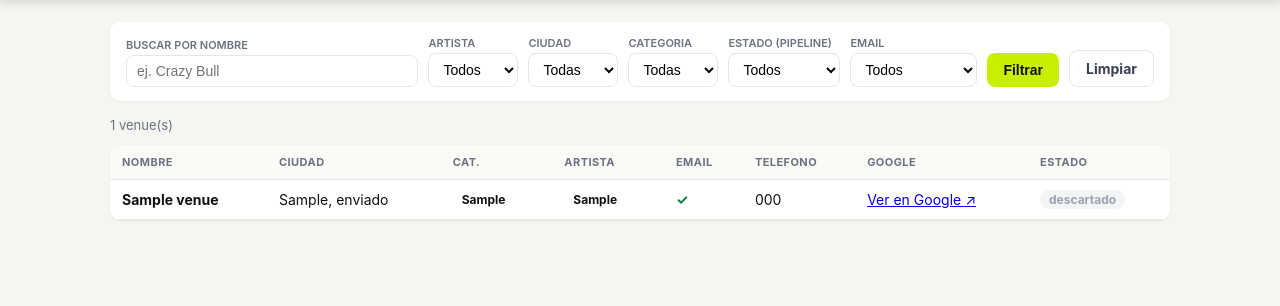
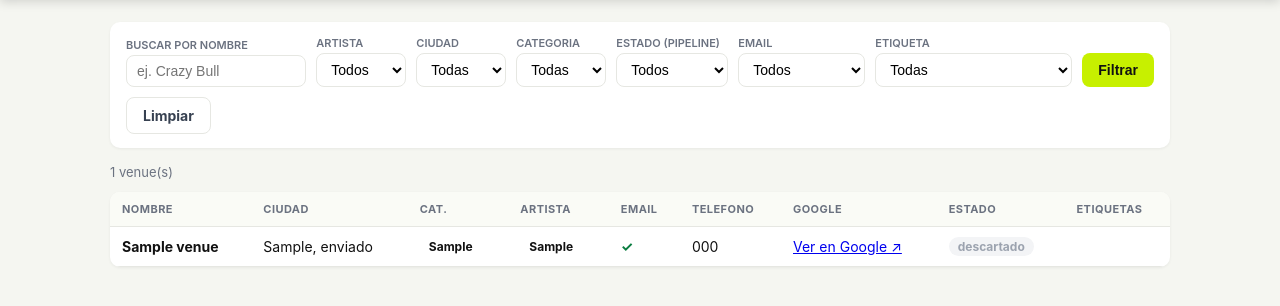
Before and after one commit to bragicompany/bragicrm, a Flask app: page /venues in a window 1280 px wide. Shown: the part 49-355 px from the top of the page. Run offline with Flask 3, Linux system fonts and the light colour scheme; tables that the repository leaves empty hold one stand-in row (values such as "Sample post"); some libraries are stand-ins or nearby versions.

Commit message:
Etiquetas para venues: marcar desde la lista y la ficha, con filtro
- Nueva columna venues.etiquetas (migracion ADD COLUMN, no borra datos).
- 3 etiquetas: Recontactar (otro artista) / Buen contacto / No molestar;
  varias por venue (se guardan separadas por coma).
- Lista: desplegable por fila para marcar/desmarcar sin salir, + filtro por
  etiqueta. Ficha: casillas en el formulario de edicion.
- Buscador ya insensible a mayus/minus tambien aplica aqui.

Co-Authored-By: Claude Opus 4.8 <noreply@anthropic.com>

```diff
--- a/app.py
+++ b/app.py
@@ -178,6 +178,9 @@ def lista():
     buscar = request.args.get("q") or None
     email_filtro = request.args.get("email") or ""  # 'si' | 'no' | ''
     con_email = True if email_filtro == "si" else (False if email_filtro == "no" else None)
+    etiqueta = request.args.get("etiqueta") or None
+    if etiqueta not in ETIQUETAS_VALIDAS:
+        etiqueta = None
 
     venues = database.listar_venues(
         ciudad=ciudad,
@@ -186,6 +189,7 @@ def lista():
         categoria=categoria,
         buscar=buscar,
         con_email=con_email,
+        etiqueta=etiqueta,
     )
 
     # Opciones para los menus de filtro (valores que existen en la base).
@@ -202,9 +206,11 @@ def lista():
         "categoria": categoria or "",
         "q": buscar or "",
         "email": email_filtro,
+        "etiqueta": etiqueta or "",
     }
 
-    return render_template("lista.html", venues=venues, filtros=filtros, seleccion=seleccion)
+    return render_template("lista.html", venues=venues, filtros=filtros, seleccion=seleccion,
+                           etiquetas=ETIQUETAS, lista_actual=request.full_path.rstrip("?"))
 
 
 @app.route("/venue/<int:venue_id>")
@@ -239,6 +245,7 @@ def ficha(venue_id):
         asuntos_por_idioma=asuntos_por_idioma,
         idioma_default=(perfil.get("idioma_correo", "en") if perfil else "en"),
         brochure_falta=brochure_falta,
+        etiquetas=ETIQUETAS,
         enviados_semana=database.contar_enviados_recientes(7),
         correo_ok=request.args.get("correo_ok"),
         correo_error=request.args.get("correo_error"),
@@ -255,6 +262,34 @@ CAMPOS_FORM = [
     "mejor_canal", "proxima_accion", "recordatorio_fecha", "notas",
 ]
 
+# Etiquetas disponibles para marcar venues: (clave interna, nombre visible).
+# La clave se guarda en la base (columna 'etiquetas', separadas por coma); el nombre
+# es lo que se muestra. Para agregar una etiqueta nueva, añade una línea aquí.
+ETIQUETAS = [
+    ("recontactar", "Recontactar (otro artista)"),
+    ("buen_contacto", "Buen contacto"),
+    ("no_molestar", "No molestar"),
+]
+ETIQUETAS_VALIDAS = {clave for clave, _ in ETIQUETAS}
+
+
+def _leer_etiquetas_form():
+    """Lee las etiquetas marcadas en un formulario (casillas name='etiquetas'),
+    descarta las desconocidas y las devuelve como texto 'a,b' (o None si ninguna)."""
+    marcadas = [e for e in request.form.getlist("etiquetas") if e in ETIQUETAS_VALIDAS]
+    return ",".join(marcadas) or None
+
+
+@app.route("/venue/<int:venue_id>/etiquetas", methods=["POST"])
+def etiquetas_venue(venue_id):
+    """Guarda las etiquetas de un venue (desde la lista o la ficha) y regresa a donde
+    estabas. Nada más se toca del venue."""
+    if database.obtener_venue(venue_id) is None:
+        abort(404)
+    database.actualizar_venue(venue_id, {"etiquetas": _leer_etiquetas_form()})
+    destino = request.form.get("volver") or session.get("ultima_lista") or url_for("lista")
+    return redirect(destino)
+
 
 @app.route("/venue/<int:venue_id>/guardar", methods=["POST"])
 def guardar(venue_id):
@@ -263,6 +298,10 @@ def guardar(venue_id):
     # Solo tocar los campos que realmente vienen en el formulario (evita borrar datos
     # si llega un envio parcial). Un campo vacio si limpia ese campo (a None).
     cambios = {c: (request.form.get(c) or None) for c in CAMPOS_FORM if c in request.form}
+    # Las etiquetas son casillas (varias): solo tocarlas si el formulario las incluye.
+    # El campo oculto 'etiquetas_form' marca que la sección de etiquetas venía en el envío.
+    if "etiquetas_form" in request.form:
+        cambios["etiquetas"] = _leer_etiquetas_form()
     database.actualizar_venue(venue_id, cambios)
     return redirect(url_for("ficha", venue_id=venue_id, guardado="1"))
 
--- a/database.py
+++ b/database.py
@@ -225,6 +225,7 @@ def migrar():
     cambios = {
         "venues": [
             ("enriquecido_el", "TEXT"),  # cuando se enriquecio (None = aun no)
+            ("etiquetas", "TEXT"),       # etiquetas separadas por coma (ej. "recontactar,no_molestar")
         ],
         "mensajes": [
             ("sg_message_id", "TEXT"),   # id del envio en SendGrid (Fase 5)
@@ -260,7 +261,7 @@ COLUMNAS_EDITABLES = {
     "categoria", "artista", "ciudad", "estado", "pais", "direccion", "telefono",
     "web", "pagina_booking", "email", "redes", "encargado", "capacidad", "genero",
     "mejor_canal", "estado_pipeline", "proxima_accion", "recordatorio_fecha",
-    "notas", "enriquecido_el",
+    "notas", "enriquecido_el", "etiquetas",
 }
 
 
@@ -328,10 +329,10 @@ def guardar_venue(datos):
 
 
 def listar_venues(ciudad=None, artista=None, estado_pipeline=None, categoria=None,
-                  buscar=None, con_email=None):
+                  buscar=None, con_email=None, etiqueta=None):
     """Devuelve los venues, con filtros opcionales. Ordenados por fecha de creacion (mas nuevos primero).
     'buscar' filtra por nombre (texto parcial). 'con_email': True = solo con correo,
-    False = solo sin correo, None = todos."""
+    False = solo sin correo, None = todos. 'etiqueta': solo los que tengan esa etiqueta."""
     consulta = "SELECT * FROM venues WHERE 1=1"
     params = []
     if ciudad:
@@ -356,6 +357,12 @@ def listar_venues(ciudad=None, artista=None, estado_pipeline=None, categoria=Non
         consulta += " AND email IS NOT NULL AND email != ''"
     elif con_email is False:
         consulta += " AND (email IS NULL OR email = '')"
+    if etiqueta:
+        # Las etiquetas se guardan separadas por coma. Rodeamos con comas para casar la
+        # etiqueta completa (evita que 'contacto' case dentro de 'buen_contacto', etc.).
+        # '||' concatena en SQLite y Postgres por igual.
+        consulta += " AND (',' || COALESCE(etiquetas, '') || ',') LIKE ?"
+        params.append(f"%,{etiqueta},%")
     consulta += " ORDER BY created_at DESC"
 
     conn = conectar()
--- a/templates/lista.html
+++ b/templates/lista.html
@@ -52,6 +52,15 @@
         <option value="no" {% if seleccion.email == 'no' %}selected{% endif %}>Sin correo</option>
       </select>
     </div>
+    <div>
+      <label>Etiqueta</label>
+      <select name="etiqueta" onchange="this.form.submit()">
+        <option value="">Todas</option>
+        {% for clave, nombre in etiquetas %}
+          <option value="{{ clave }}" {% if seleccion.etiqueta == clave %}selected{% endif %}>{{ nombre }}</option>
+        {% endfor %}
+      </select>
+    </div>
     <button class="btn" type="submit">Filtrar</button>
     <a class="btn gris" href="{{ url_for('lista') }}">Limpiar</a>
   </form>
@@ -70,6 +79,7 @@
           <th>Telefono</th>
           <th>Google</th>
           <th>Estado</th>
+          <th>Etiquetas</th>
         </tr>
       </thead>
       <tbody>
@@ -86,6 +96,28 @@
               {% if g %}<a href="{{ g }}" target="_blank" rel="noopener">Ver en Google ↗</a>{% else %}—{% endif %}
             </td>
             <td><span class="chip estado est-{{ v.estado_pipeline or 'nuevo' }}">{{ v.estado_pipeline or "nuevo" }}</span></td>
+            <td style="position:relative">
+              {% set tags_v = (v.etiquetas or '').split(',') %}
+              <details class="etq">
+                <summary style="cursor:pointer;list-style:none">
+                  {% if v.etiquetas %}
+                    {% for clave, nombre in etiquetas %}{% if clave in tags_v %}<span class="chip">{{ nombre }}</span> {% endif %}{% endfor %}
+                  {% else %}
+                    <span style="color:#94a3b8;font-size:13px">+ etiquetar</span>
+                  {% endif %}
+                </summary>
+                <form method="post" action="{{ url_for('etiquetas_venue', venue_id=v.id) }}"
+                      style="position:absolute;z-index:20;margin-top:4px;background:#fff;border:1px solid var(--linea);border-radius:8px;padding:10px;box-shadow:0 6px 18px rgba(0,0,0,.14);min-width:210px;display:flex;flex-direction:column;gap:7px">
+                  <input type="hidden" name="volver" value="{{ lista_actual }}">
+                  {% for clave, nombre in etiquetas %}
+                    <label style="display:flex;align-items:center;gap:7px;font-size:14px;cursor:pointer">
+                      <input type="checkbox" name="etiquetas" value="{{ clave }}" {% if clave in tags_v %}checked{% endif %}> {{ nombre }}
+                    </label>
+                  {% endfor %}
+                  <button class="btn" type="submit" style="margin-top:2px">Guardar</button>
+                </form>
+              </details>
+            </td>
           </tr>
         {% endfor %}
       </tbody>
```
Also changed, not shown: templates/ficha.html (+13 -0 lines).
